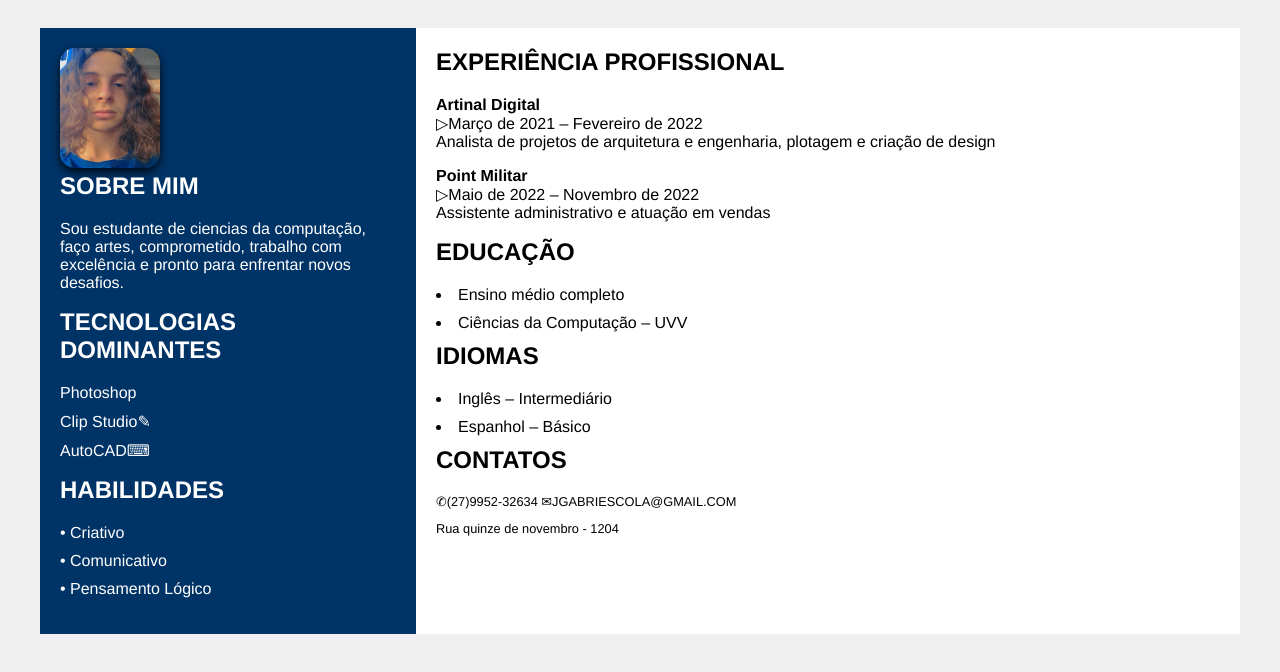
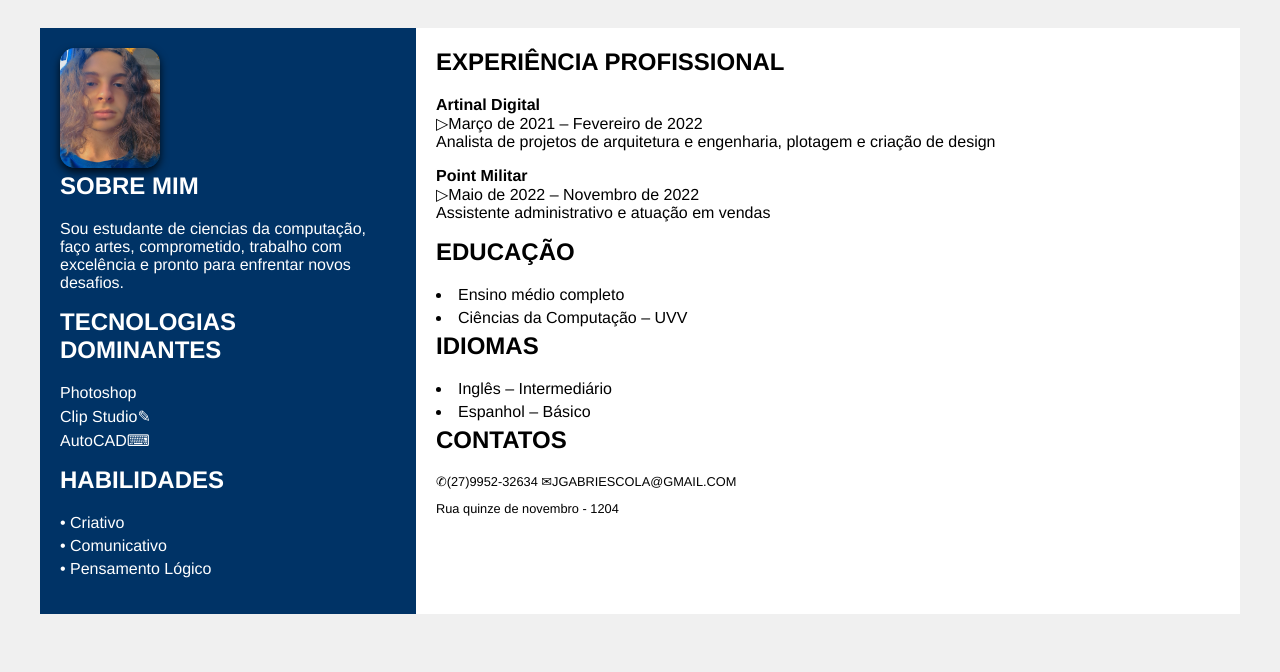
Before and after one commit to Gabruelsmz/portifolio-otavio-2024, a plain HTML site: page index.html in a window 1280 px wide. Drawn offline with Linux system fonts and the light colour scheme.

Commit message:
Add files via upload

```diff
--- a/index.html
+++ b/index.html
@@ -50,10 +50,10 @@
         }
 
         li {
-            margin-bottom: 10px;
+            margin-bottom: 5px;
         }
 
-        @media (max-width: 800px) {
+        @media (max-width: 1200px) {
             .container {
                 flex-direction: column;
             }
```
